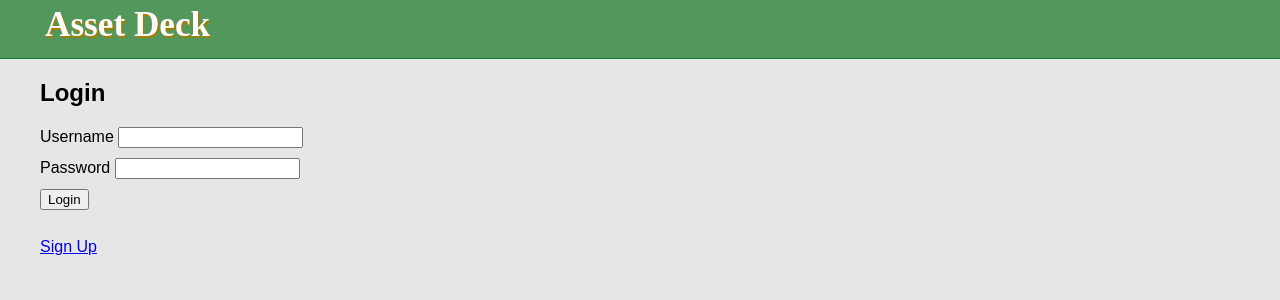
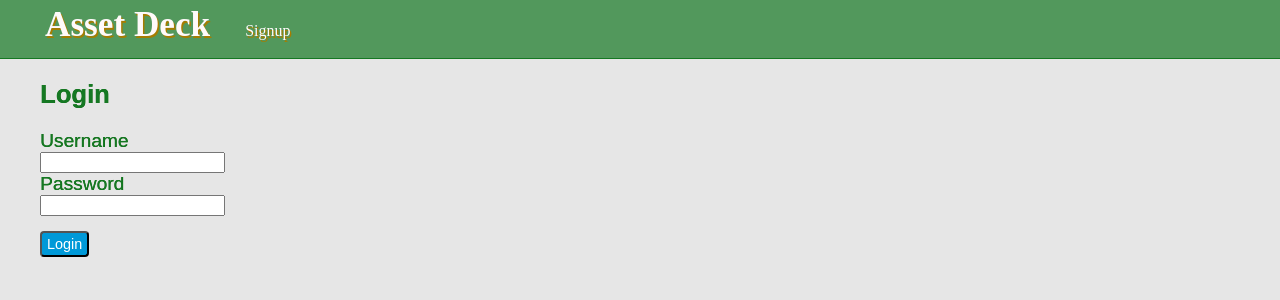
Before and after one commit to psnider30/asset-deck-iex-client, a React (Create React App) app: page /login in a window 1280 px wide. Shown: the top 300 px of the page. Built offline with nearby package versions, Linux system fonts and the light colour scheme; no server answers; what webfontloader would draw is missing.

Commit message:
Remove LogOutButton and replace with link in added component Header. Add css for loginPage and registerPage.

```diff
--- a/src/App.css
+++ b/src/App.css
@@ -20,22 +20,32 @@ input:-webkit-autofill {
   margin-bottom: 20px;
   border-bottom: 0.8px solid rgba(21, 120, 35, 1);
 }
+.nav {
+  display: inline;
+  margin-left: 20px;
 
-.App-title, .navbar-button, .navbar-button-active {
+
+}
+.nav a {
+  text-decoration: none;
+  margin-left: 15px;
+  /* color: rgb(255,250,250);
+  text-shadow: none; */
+}
+
+.App-title, .navbar-button, .navbar-button-active, .nav, .nav a {
   font-family: 'Roboto Slab', serif;
   color: rgb(255,250,250);
   text-shadow: 1.5px 1.5px #a67c00;
 }
 
 .App-title {
+  display: inline-block;
   margin-left: 40px;
   margin-top: 0px;
   font-size: 2.2em;
 }
 
-.form-group {
-  margin-bottom: 10px;
-}
 .App-body, .users-entrance  {
   margin-left: 40px;
   margin-right: 40px;
@@ -88,7 +98,11 @@ input:-webkit-autofill {
   padding-top:0;
 }
 
-#asset-lookup-label {
+label {
+  display: block;
+}
+
+#asset-lookup-label, .large-green {
   color: rgb(21, 120, 35);
   font-size: 1.6em;
   text-shadow: 0.3px 0.3px darkgreen;
@@ -103,7 +117,7 @@ input:-webkit-autofill {
   border: 1px solid rgba(21, 120, 35, 0.6);
 }
 
-#time-series-label {
+#time-series-label, .med-green {
   color: rgb(21, 120, 35);
   font-size: 1.2em;
   text-shadow: 0.2px 0.2px darkgreen;
@@ -119,7 +133,7 @@ input:-webkit-autofill {
   opacity: 1; /* Firefox */
 }
 
-.submit-update-button, .update-button {
+.submit-update-button, .update-button, .login-button, .register-button {
   background-color: rgb(0,153,216);
 }
 .options-button {
@@ -128,13 +142,18 @@ input:-webkit-autofill {
 }
 
 .update-button, .remove-button, .submit-update-button,
-.exit-update-button, .returns-button, .options-button {
+.exit-update-button, .returns-button, .options-button,
+.login-button, .register-button {
   padding: 3px 5px;
   font-family: 'Quicksand', sans-serif;
   font-size: 0.9em;
   color: white;
   border-radius: 4px;
   outline: none;
+}
+
+.login-button, .register-button {
+  margin-top: 15px;
 }
 
 .exit-update-button {
--- a/src/App.js
+++ b/src/App.js
@@ -4,8 +4,7 @@ import { BrowserRouter as Router, Route } from 'react-router-dom';
 import AssetDeckEntrance from './containers/AssetDeckEntrance';
 import RegisterPage from './components/RegisterPage';
 import LoginPage from './components/LoginPage';
-import LogoutButton from './components/LogoutButton';
-
+import Header from './components/Header';
 
 class App extends Component {
 
@@ -13,13 +12,11 @@ class App extends Component {
     return (
       <Router>
         <div className="App">
-          <div className="App-header">
-            <h1 className="App-title">Asset Deck</h1>
-          </div>
+          <Header />
           <div className="users-entrance">
             <Route path="/signup" component={RegisterPage} />
             <Route path="/login" component={LoginPage} />
-            <Route path = '/assets' component={LogoutButton} />
+            {/* <Route path = '/assets' component={LogoutButton} /> */}
           </div>
           <div className="App-body">
             <AssetDeckEntrance />
--- /dev/null
+++ b/src/components/Header.js
@@ -0,0 +1,61 @@
+import React, { Component } from 'react';
+import { Link } from 'react-router-dom';
+import { connect } from 'react-redux';
+import { bindActionCreators } from 'redux';
+import { withRouter } from 'react-router';
+import { logOutUser } from '../actions/userActions';
+
+// import LogoutButton from './components/LogoutButton'
+import * as userActions from '../actions/userActions';
+
+class Header extends Component {
+
+  handleLogOut = (event) => {
+    this.props.logOutUser();
+  }
+
+  render() {
+    const currentPath = this.props.location.pathname
+    if (this.props.loggedIn) {
+      return (
+        <div className="App-header">
+          <h1 className="App-title">Asset Deck</h1>
+          <div className="nav">
+            <a href='#'onClick={(event) => this.handleLogOut(event)}>Logout</a>
+          </div>
+        </div>
+      );
+    } else {
+      return (
+        <div className="App-header">
+          <h1 className="App-title">Asset Deck</h1>
+          <div className="nav">
+          {currentPath === '/login' ?
+          <Link to="/signup">
+            Signup
+          </Link>
+          :
+          <Link to="/login">
+            Login
+          </Link>
+        }
+          </div>
+        </div>
+      );
+    }
+  }
+}
+
+const mapStateToProps = (state) => {
+  return {
+    loggedIn: state.users.loggedIn
+  };
+}
+
+const mapDispatchToProps = (dispatch) => {
+  return {
+    logOutUser: bindActionCreators(logOutUser, dispatch),
+  };
+}
+
+export default withRouter(connect(mapStateToProps, mapDispatchToProps)(Header));
--- a/src/components/LoginPage.js
+++ b/src/components/LoginPage.js
@@ -8,11 +8,10 @@ class LoginPage extends Component {
   constructor(props) {
     super(props);
 
-    //reset login status by dispatching action to logout user
-
     this.initialState = {
       username: '',
       password: '',
+      submitted: false,
     };
     this.state = this.initialState;
   }
@@ -24,6 +23,7 @@ class LoginPage extends Component {
 
   handleSubmit = (event) => {
     event.preventDefault();
+    this.setState({ submitted: true })
     const { username, password } = this.state;
     if (username && password) {
       const credentials = this.state;
@@ -32,25 +32,14 @@ class LoginPage extends Component {
     }
   }
 
-  // componentWillUpdate(nextProps) {
-  //   debugger;
-  //   const { authenticated, currentUser, currentPath } = nextProps;
-  //   if (authenticated && currentUser && currentPath === '/login') {
-  //     this.props.history.push('/assets/quote')
-  //   } else {
-  //     this.props.history.push('/login')
-  //   }
-  // }
-
   render() {
-    // const { loggingIn } = this.props;
     const { username, password, errors, submitted } = this.state;
     return (
-      <div className= "col-md6 col-md-offset-3">
-        <h2>Login</h2>
+      <div>
+        <h2 className='large-green'>Login</h2>
         <form name="form" onSubmit={(event) => this.handleSubmit(event)}>
           <div className={'form-group' + (submitted && !username ? 'has-error': '')}>
-            <label htmlFor="username">Username </label>
+            <label className='med-green' htmlFor="username">Username </label>
             <input
               type="text"
               className="form-control"
@@ -63,7 +52,7 @@ class LoginPage extends Component {
           </div>
 
           <div className={'form-group' + (submitted && !password ? 'has-error': '')}>
-            <label htmlFor="password">Password </label>
+            <label className='med-green' htmlFor="password">Password </label>
             <input type="password" className="form-control" name="password"
               value={password} onChange={(event) => this.handleChange(event)}/>
             {submitted && !password &&
@@ -72,13 +61,11 @@ class LoginPage extends Component {
           </div>
 
           <div className="form-group">
-            <button className="btn btn-primary" disabled={submitted}>
+            <button className="login-button" disabled={submitted}>
               Login
             </button>
           </div>
         </form>
-        <br />
-        <Link to="/register" className="btn btn-link">Sign Up</Link>
       </div>
     );
   }
@@ -96,7 +83,6 @@ const mapStateToProps = (state, ownProps) => {
 const mapDispatchToProps = (dispatch) => {
   return {
     logInUser: bindActionCreators(logInUser, dispatch),
-    // logout: bindActionCreators(logout, dispatch)
   }
 }
 
--- a/src/components/LogoutButton.js
+++ /dev/null
@@ -1,25 +0,0 @@
-import React from 'react';
-import PropTypes from 'prop-types';
-import { connect } from 'react-redux';
-import { bindActionCreators } from 'redux';
-import { logOutUser } from '../actions/userActions';
-
-const LogoutButton = ({logOutUser}) => (
-  <button onClick={logOutUser}>
-    Logout
-  </button>
-);
-
-const { func } = PropTypes;
-
-LogoutButton.propTypes = ({
-  logOutUser: func.isRequired,
-});
-
-const mapDispatchToProps = (dispatch) => {
-  return {
-    logOutUser: bindActionCreators(logOutUser, dispatch),
-  };
-}
-
-export default connect(null, mapDispatchToProps)(LogoutButton)
--- a/src/components/RegisterPage.js
+++ b/src/components/RegisterPage.js
@@ -36,11 +36,11 @@ class LoginPage extends Component {
     // const { registering } = this.props;
     const { username, password, submitted } = this.state;
     return (
-      <div className= "col-md6 col-md-offset-3">
-        <h2>Sign Up</h2>
+      <div>
+        <h2 className='large-green'>Sign Up</h2>
         <form name="form" onSubmit={(event) => this.handleSubmit(event)}>
           <div className={'form-group' + (submitted && !username ? 'has-error': '')}>
-            <label htmlFor="username">Username </label>
+            <label className='med-green' htmlFor="username">Username </label>
             <input type="text" className="form-control" name={username}
               value={username} onChange={(event) => this.handleChange(event)}/>
             {submitted && !username &&
@@ -48,8 +48,17 @@ class LoginPage extends Component {
             }
           </div>
 
+          <div className={'form-group' + (submitted && !username ? 'has-error': '')}>
+            <label className='med-green' htmlFor="username">Email </label>
+            <input type="text" className="form-control" name={username}
+              value={username} onChange={(event) => this.handleChange(event)}/>
+            {submitted && !username &&
+              <div className="help-block">Email is required</div>
+            }
+          </div>
+
           <div className={'form-group' + (submitted && !password ? 'has-error': '')}>
-            <label htmlFor="password">Password </label>
+            <label className='med-green' htmlFor="password">Password </label>
             <input type="password" className="form-control" name={password}
               value={password} onChange={this.handleChange}/>
             {submitted && !password &&
@@ -58,13 +67,11 @@ class LoginPage extends Component {
           </div>
 
           <div className="form-group">
-            <button className="btn btn-primary" disabled={submitted}>
-              Login
+            <button className="register-button" disabled={submitted}>
+              Signup
             </button>
           </div>
         </form>
-        <br />
-        <Link to="/login" className="btn btn-link">Log In</Link>
       </div>
     );
   }
```
